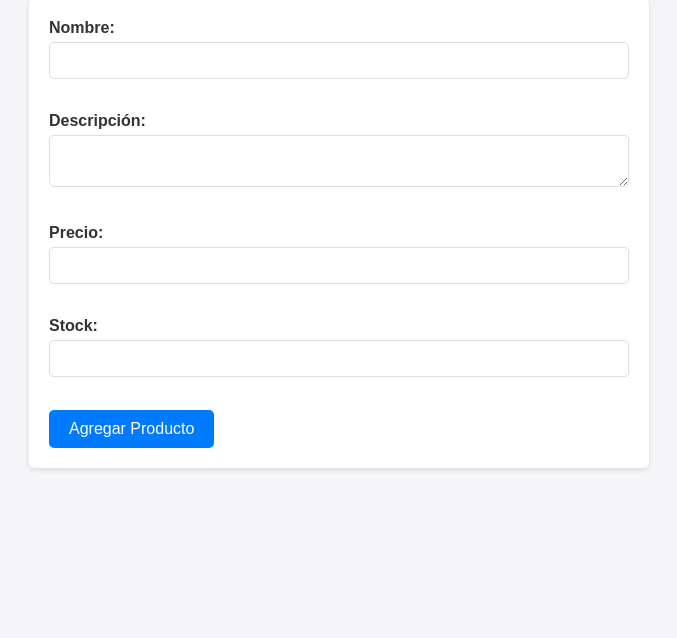
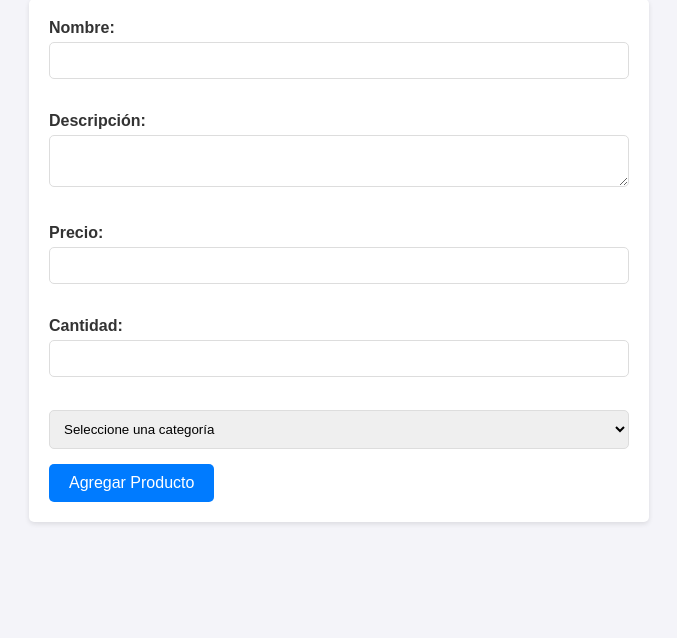
Before and after one commit to zemanue/Desarrollo-de-Interfaces, a PHP site: page /agregar_producto_form.php in a window 1280 px wide. Shown: the part 179-817 px from the top of the page, without its empty margins (301-978 px from the left). Before the commit the page ends 649 px from the top, so only its background shows below. Run offline with PHP 8.4, Linux system fonts and the light colour scheme; tables that the repository leaves empty or names only in its code hold one stand-in row (values such as "Sample post").

Commit message:
Update: add category to products

```diff
--- a/src/PHP/conexion_mysql_php/agregar_producto.php
+++ b/src/PHP/conexion_mysql_php/agregar_producto.php
@@ -6,9 +6,10 @@ if ($_SERVER['REQUEST_METHOD'] === 'POST') {
     $nombre = $_POST['nombre'];
     $descripcion = $_POST['descripcion'];
     $precio = $_POST['precio'];
-    $stock = $_POST['stock'];
+    $cantidad = $_POST['cantidad'];
+    $categoria = $_POST['categoria'];
 
-    $consulta = "INSERT INTO productos (nombre, descripcion, precio, stock) VALUES ('$nombre', '$descripcion', $precio, $stock)";
+    $consulta = "INSERT INTO productos (nombre, descripcion, precio, cantidad, id_categoria) VALUES ('$nombre', '$descripcion', $precio, $cantidad, $categoria)";
 
     if (mysqli_query($conexion, $consulta)) {
         echo '<p><strong>' . $nombre . '</strong> agregado exitosamente.</p>';
--- a/src/PHP/conexion_mysql_php/agregar_producto_form.php
+++ b/src/PHP/conexion_mysql_php/agregar_producto_form.php
@@ -7,6 +7,27 @@
     <title>Agregar Producto</title>
     <link rel="stylesheet" href="styles.css">
 </head>
+
+<?php
+include 'conexion.php';
+
+// Consulta para obtener las categorías
+$consulta = "SELECT * FROM categorias";
+$categorias = [];
+
+// Ejecutar la consulta y verificar si hay resultados (si hay productos en la BD)
+if ($resultado = mysqli_query($conexion, $consulta)) {
+    // Recorrer los resultados y almacenarlos en un array (hasta que no haya más filas)
+    while ($fila = mysqli_fetch_assoc($resultado)) {
+        $categorias[] = $fila;
+    }
+} else {
+    echo "Error en la consulta: " . mysqli_error($conexion);
+}
+
+// Cerrar conexión
+mysqli_close($conexion);
+?>
 
 <body>
 
@@ -27,9 +48,18 @@
         <input type="number" id="precio" name="precio" step="0.01" required>
         <br><br>
 
-        <label for="stock">Stock:</label>
-        <input type="number" id="stock" name="stock" required>
+        <label for="cantidad">Cantidad:</label>
+        <input type="number" id="cantidad" name="cantidad" required>
         <br><br>
+
+        <select name="categoria" id="categoria" required>
+            <option value="">Seleccione una categoría</option>
+            <?php foreach ($categorias as $categoria): ?>
+                <option value="<?php echo $categoria['id_categoria']; ?>">
+                    <?php echo $categoria['id_categoria'] . ' - ' . $categoria['nombre']; ?>
+                </option>
+            <?php endforeach; ?>
+        </select>
 
         <button type="submit">Agregar Producto</button>
     </form>
```
